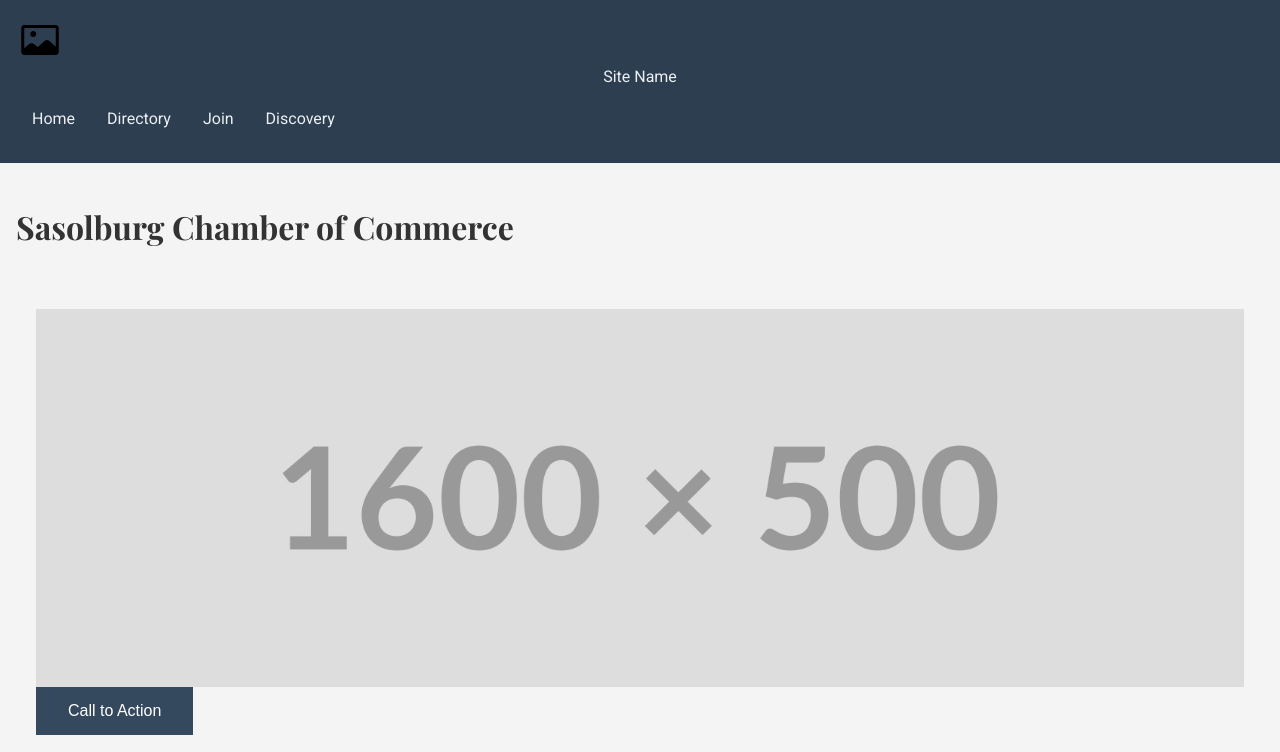
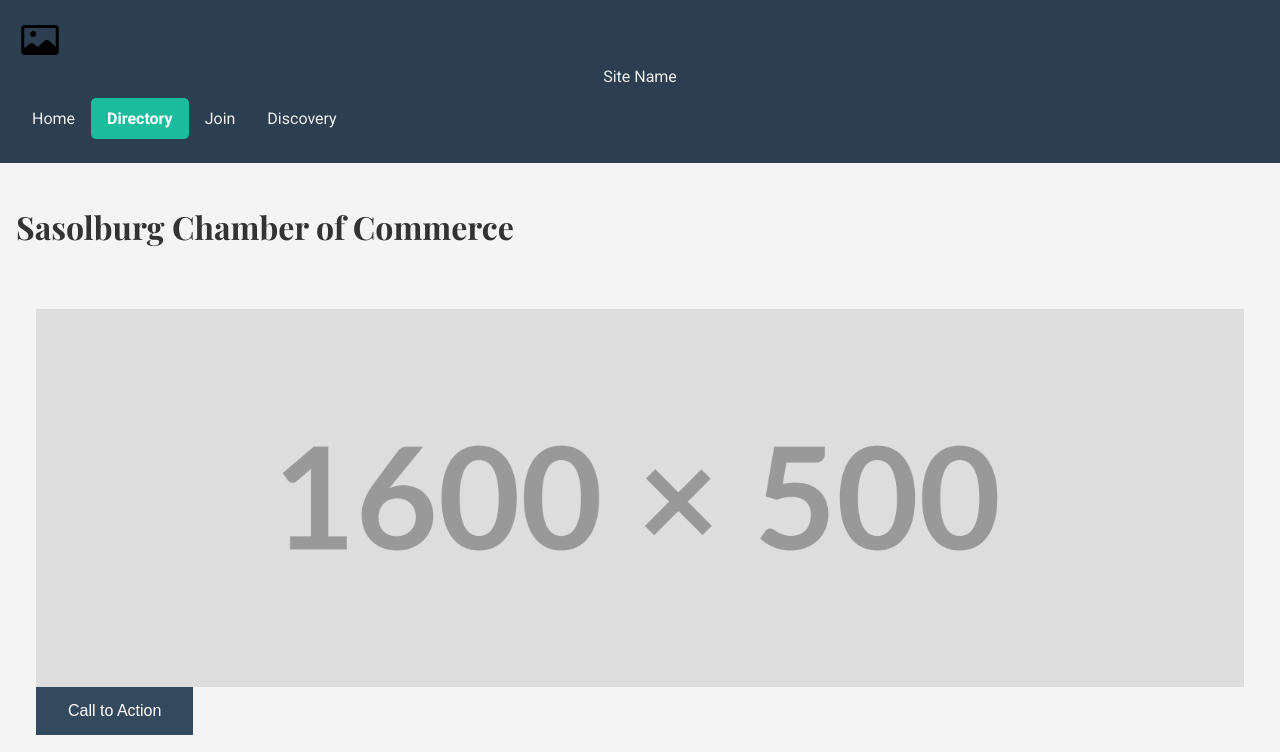
Before and after one commit to Boiketlo20/wdd231, a plain HTML site: page chamber/directory.html in a window 1280 px wide. Shown: the top 752 px of the page. Drawn offline with nearby package versions, Linux system fonts and the light colour scheme; a web font is replaced by a local one.

Commit message:
Directory Page

```diff
--- a/chamber/directory.html
+++ b/chamber/directory.html
@@ -7,15 +7,12 @@
     <meta name="author" content="Boiketlo Nzimande">
     <meta property="og:title" content="Sasolburg Chamber of Commerce">
     <meta property="og:description" content="Connect with local businesses, discover upcoming events, and explore Sasolburg through the official Chamber of Commerce directory.">
-    <meta property="og:image" content="images\chamber-of-commerce-flyer.webp">
+    <meta property="og:image" content="images/chamber-of-commerce-flyer.webp">
     <meta property="og:url" content="https://Boiketlo20.github.io/wdd231/chamber/directory.html">
     <title>Sasolburg Chamber of Commerce</title>
     <link rel="preconnect" href="https://fonts.googleapis.com">
     <link rel="preconnect" href="https://fonts.gstatic.com" crossorigin>
     <link href="https://fonts.googleapis.com/css2?family=Open+Sans:ital,wght@0,300..800;1,300..800&family=Playfair+Display:ital,wght@0,400..900;1,400..900&family=Roboto:ital,wght@0,100..900;1,100..900&display=swap" rel="stylesheet">
-    <link rel="preconnect" href="https://fonts.googleapis.com">
-    <link rel="preconnect" href="https://fonts.gstatic.com" crossorigin>
-    <link href="https://fonts.googleapis.com/css2?family=Open+Sans:ital,wght@0,300..800;1,300..800&family=Roboto:ital,wght@0,100..900;1,100..900&display=swap" rel="stylesheet">
     <link rel="icon" href="favicon.ico">
     <link rel="stylesheet" href="styles/normalize.css">
     <link rel="stylesheet" href="styles/small.css">
@@ -31,7 +28,7 @@
         <button type="button" id="menu" aria-label="Navigation menu"></button>
         <nav class="navigation">
             <a href="index.html" title="Home page">Home</a>
-            <a href="directory.html" title="Directory">Directory</a>
+            <a href="directory.html" class="active" title="Directory">Directory</a>
             <a href="#" title="Join us">Join</a>
             <a href="#" title="Discovery">Discovery</a>
         </nav>
@@ -53,7 +50,7 @@
             </section>
             <section class="box3">
                 <h2>Weather Forecast</h2>
-                <P>Lorem ipsum dolor sit amet, consectetur adipisicing elit. Velit reprehenderit laborum porro, nulla delectus ipsa nostrum provident magni veritatis et consectetur necessitatibus, ut sequi quo minus iste saepe. Quibusdam, nostrum.</P>
+                <p>Lorem ipsum dolor sit amet, consectetur adipisicing elit. Velit reprehenderit laborum porro, nulla delectus ipsa nostrum provident magni veritatis et consectetur necessitatibus, ut sequi quo minus iste saepe. Quibusdam, nostrum.</p>
             </section>
             <div class="view-toggle">
                 <button id="grid-view">Grid View</button>
--- a/chamber/styles/small.css
+++ b/chamber/styles/small.css
@@ -5,6 +5,13 @@
 
 .navigation.open {
   display: flex;
+}
+
+nav a.active {
+  background-color: #1abc9c;
+  color: #fff;
+  font-weight: bold;
+  border-radius: 5px;
 }
 
 #menu {
```
